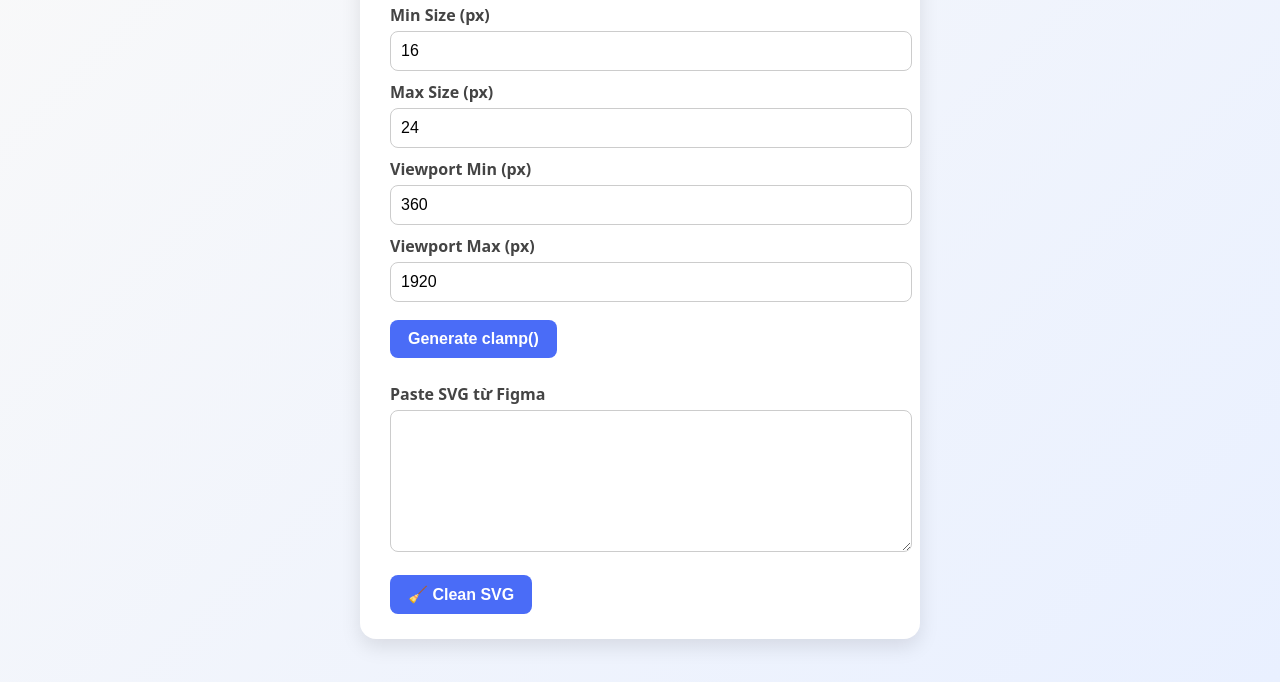
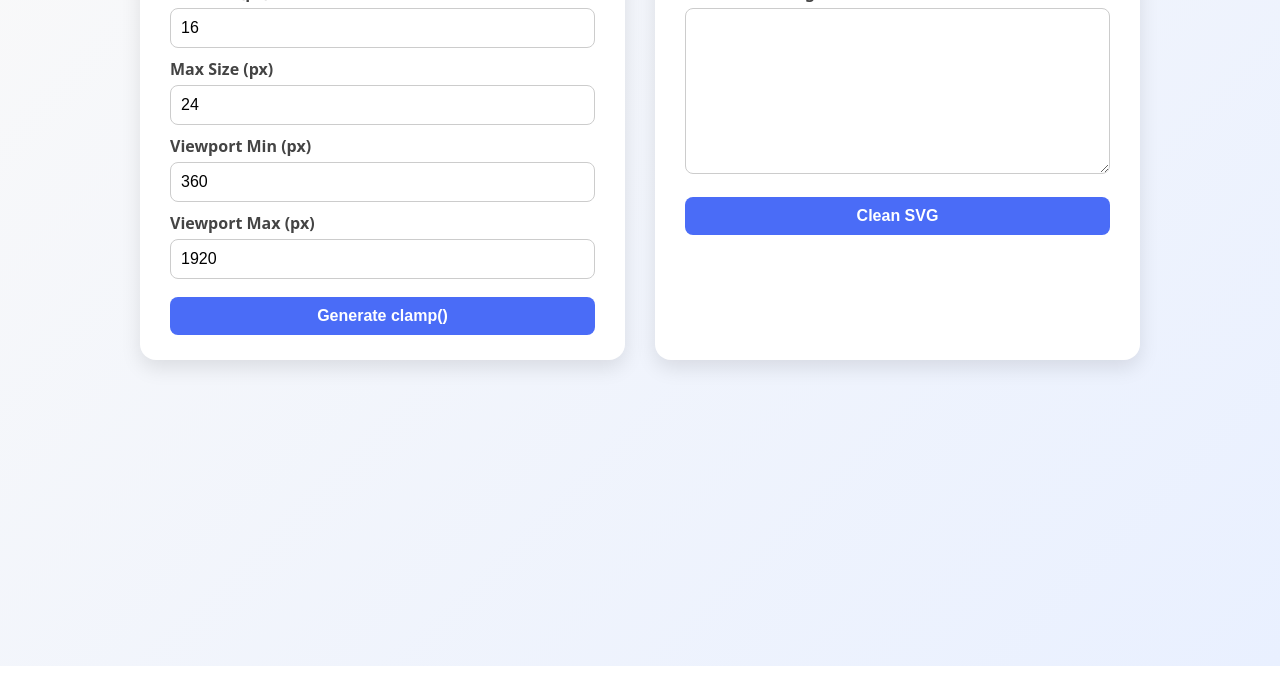
Before and after one commit to nguyentrinhhoangphuong/Fluid-Clamp-Generator, a plain HTML site: page index.html in a window 1280 px wide. Shown: the part 134-816 px from the top of the page. Drawn offline with Linux system fonts and the light colour scheme.

Commit message:
Update index.html

```diff
--- a/index.html
+++ b/index.html
@@ -2,43 +2,57 @@
 <html lang="en">
 <head>
   <meta charset="UTF-8">
-  <title>Clamp Calculator</title>
+  <title>Clamp Calculator & SVG Cleaner</title>
   <style>
     body {
       font-family: system-ui, sans-serif;
       background: linear-gradient(135deg, #f9f9f9, #e9f0ff);
       min-height: 100vh;
+      margin: 0;
+      padding: 20px;
+      box-sizing: border-box;
+    }
+
+    .container {
       display: flex;
-      align-items: center;
-      justify-content: center;
+      flex-wrap: wrap;
+      gap: 30px;
+      max-width: 1000px;
+      margin: 0 auto;
     }
-    .container {
+
+    .column {
+      flex: 1;
+      min-width: 300px;
       background: white;
       padding: 25px 30px;
       border-radius: 16px;
       box-shadow: 0 8px 20px rgba(0,0,0,0.1);
-      width: 100%;
-      max-width: 500px;
     }
+
     h2 {
       margin-bottom: 20px;
       font-size: 1.4rem;
       text-align: center;
       color: #333;
     }
+
     label {
       display: block;
       margin: 10px 0 5px;
       font-weight: 600;
       color: #444;
     }
-    input {
+
+    input, textarea {
       padding: 10px;
       width: 100%;
       border-radius: 8px;
       border: 1px solid #ccc;
       font-size: 1rem;
+      box-sizing: border-box;
     }
+
     button {
       margin-top: 18px;
       padding: 10px 18px;
@@ -50,10 +64,13 @@
       font-size: 1rem;
       font-weight: 600;
       transition: background 0.2s;
+      width: 100%;
     }
+
     button:hover {
       background: #3451d1;
     }
+
     .result-box {
       margin-top: 15px;
       background: #f4f6ff;
@@ -65,6 +82,7 @@
       justify-content: space-between;
       align-items: center;
     }
+
     .copy-btn {
       margin-left: 15px;
       background: #eee;
@@ -74,14 +92,24 @@
       cursor: pointer;
       transition: background 0.2s;
       font-size: 0.9rem;
+      width: auto;
     }
+
     .copy-btn.copied {
       background: #c8ffc8;
+    }
+
+    @media (max-width: 768px) {
+      .container {
+        flex-direction: column;
+      }
     }
   </style>
 </head>
 <body>
   <div class="container">
+    <!-- Cột trái: Fluid Clamp Generator -->
+    <div class="column">
       <h2>✨ Fluid Clamp Generator</h2>
 
       <label>Min Size (px)</label>
@@ -99,17 +127,22 @@
       <button onclick="generateClamp()">Generate clamp()</button>
 
       <div id="results"></div>
+    </div>
 
-    <label style="margin-top: 25px;">Paste SVG từ Figma</label>
+    <!-- Cột phải: SVG Cleaner -->
+    <div class="column">
+      <h2>🧹 SVG Cleaner</h2>
+
+      <label>Paste SVG từ Figma</label>
       <textarea id="svgInput" rows="8" style="width:100%; padding:10px; border-radius:8px; border:1px solid #ccc; font-family:monospace;"></textarea>
 
-<button onclick="cleanSVG()">🧹 Clean SVG</button>
+      <button onclick="cleanSVG()">Clean SVG</button>
 
       <div id="cleanedResult" class="result-box" style="margin-top:15px; display:none;">
         <span id="cleanedSVG" style="word-break:break-word;"></span>
         <button class="copy-btn" onclick="copyText(this, document.getElementById('cleanedSVG').textContent)">📋 Copy</button>
       </div>
-
+    </div>
   </div>
 
   <script>
@@ -163,7 +196,6 @@
       document.getElementById("cleanedSVG").textContent = svg.trim();
       document.getElementById("cleanedResult").style.display = "flex";
     }
-
   </script>
 </body>
 </html>
```
Lines whose indentation alone changed are shown as unchanged.
